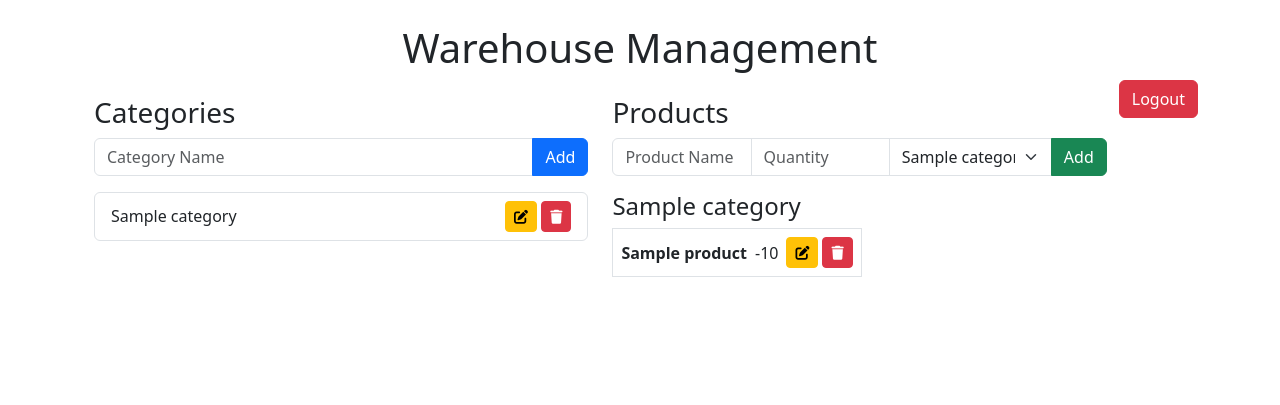
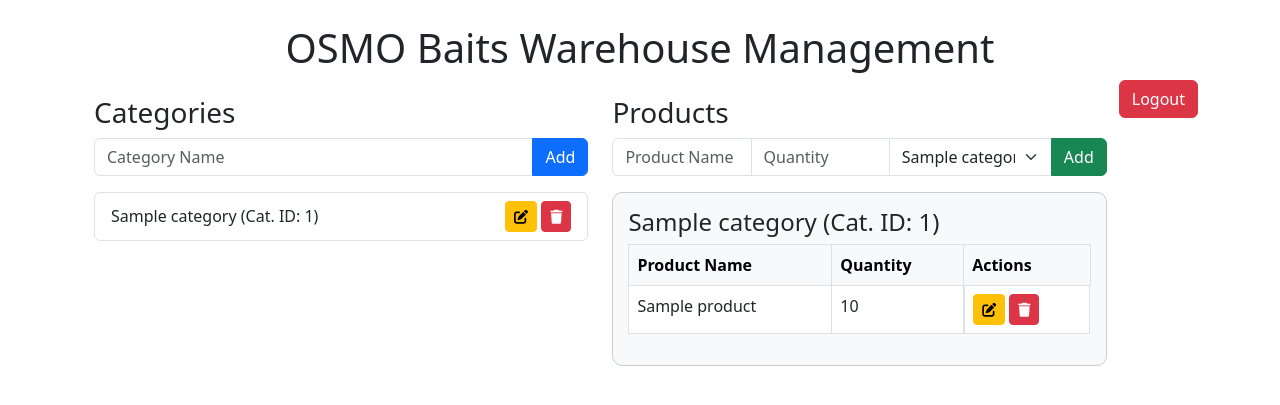
Before and after one commit to Osmobaits/Osmo-warehouse, a Flask app: page / in a window 1280 px wide. Shown: the top 405 px of the page. Run offline with Flask 3, Linux system fonts and the light colour scheme; the visitor is signed in with stand-in values (Sample User, id 1); tables that the repository leaves empty hold one stand-in row (values such as "Sample post"); some libraries are stand-ins or nearby versions.

Commit message:
Opis wprowadzonych zmian

```diff
--- a/app.py
+++ b/app.py
@@ -55,7 +55,7 @@ def logout():
 @app.route("/categories", methods=["GET"])
 def get_categories():
     categories = Category.query.all()
-    return jsonify([{"id": c.id, "name": c.name} for c in categories])
+    return jsonify([{"id": c.id, "name": f"{c.name} (Cat. ID: {c.id})"} for c in categories])
 
 # 📌 Pobieranie produktów pogrupowanych według kategorii
 @app.route("/products", methods=["GET"])
@@ -64,7 +64,7 @@ def get_products():
     products_by_category = {}
 
     for category in categories:
-        products_by_category[category.name] = [
+        products_by_category[f"{category.name} (Cat. ID: {category.id})"] = [
             {"id": p.id, "name": p.name, "quantity": p.quantity, "category_id": p.category_id}
             for p in category.products
         ]
--- a/templates/index.html
+++ b/templates/index.html
@@ -6,6 +6,15 @@
     <title>Warehouse Management</title>
     <link href="https://cdn.jsdelivr.net/npm/bootstrap@5.3.0/dist/css/bootstrap.min.css" rel="stylesheet">
     <script src="https://kit.fontawesome.com/a076d05399.js" crossorigin="anonymous"></script>
+    <style>
+        .category-container {
+            margin-bottom: 30px; /* Większy odstęp między kategoriami */
+            padding: 15px;
+            border: 1px solid #ccc;
+            border-radius: 10px;
+            background-color: #f8f9fa;
+        }
+    </style>
 </head>
 <body class="container mt-4">
 
@@ -23,7 +32,7 @@
             </div>
         </div>
     {% else %}
-        <h1 class="text-center">Warehouse Management</h1>
+        <h1 class="text-center">OSMO Baits Warehouse Management</h1>
         <button class="btn btn-danger float-end" onclick="logout()">Logout</button>
 
         <div class="row mt-4">
@@ -75,63 +84,104 @@
             const response = await fetch('/products');
             const productsByCategory = await response.json();
             document.getElementById('product-list').innerHTML = Object.keys(productsByCategory).map(category => `
+                <div class="category-container">
                     <h4>${category}</h4>
-                <div class="d-flex flex-wrap gap-2">
+                    <table class="table table-bordered">
+                        <thead class="table-light">
+                            <tr>
+                                <th>Product Name</th>
+                                <th>Quantity</th>
+                                <th>Actions</th>
+                            </tr>
+                        </thead>
+                        <tbody>
                             ${productsByCategory[category].map(p => `
-                        <div class="border p-2 d-flex align-items-center">
-                            <strong class="me-2">${p.name}</strong> - <span class="me-2">${p.quantity}</span>
-                            <div class="d-flex gap-1">
+                                <tr>
+                                    <td>${p.name}</td>
+                                    <td>${p.quantity}</td>
+                                    <td class="d-flex gap-1">
                                         <button class="btn btn-sm btn-warning" onclick="editProduct(${p.id}, '${encodeURIComponent(p.name)}', ${p.quantity}, ${p.category_id})">
                                             <i class="fas fa-edit"></i>
                                         </button>
                                         <button class="btn btn-sm btn-danger" onclick="deleteProduct(${p.id})">
                                             <i class="fas fa-trash"></i>
                                         </button>
-                            </div>
-                        </div>`
-                    ).join('')}
+                                    </td>
+                                </tr>
+                            `).join('')}
+                        </tbody>
+                    </table>
                 </div>
             `).join('');
         }
 
-        async function editProduct(id, name, quantity, categoryId) {
-            const newName = prompt("Edit product name:", decodeURIComponent(name));
-            const newQuantity = prompt("Edit quantity:", quantity);
+        async function addCategory() {
+            const name = document.getElementById('category-name').value;
+            if (!name) return alert("Category name cannot be empty!");
+            await fetch('/category', {
+                method: 'POST',
+                headers: { 'Content-Type': 'application/json' },
+                body: JSON.stringify({ name })
+            });
+            document.getElementById('category-name').value = "";
+            fetchCategories();
+        }
 
-            // Pobierz listę kategorii
-            const response = await fetch('/categories');
-            const categories = await response.json();
-
-            // Utwórz listę rozwijaną dla kategorii
-            let categoryOptions = categories.map(c => `<option value="${c.id}" ${c.id == categoryId ? 'selected' : ''}>${c.name}</option>`).join('');
-            const categorySelectHTML = `<select id="newCategorySelect" class="form-select">${categoryOptions}</select>`;
-
-            // Tworzymy okienko dialogowe do wyboru kategorii
-            const newCategoryId = prompt("Edit category (Enter ID): \n" + categories.map(c => `${c.id}: ${c.name}`).join("\n"), categoryId);
-
-            if (newName && newQuantity && newCategoryId) {
-                const response = await fetch(`/product/${id}`, {
-                    method: 'PUT',
-                    headers: { 'Content-Type': 'application/json' },
-                    body: JSON.stringify({
-                        name: newName,
-                        quantity: parseInt(newQuantity),
-                        category_id: parseInt(newCategoryId)
-                    })
-                });
-
-                if (response.ok) {
-                    fetchProducts(); // Odświeżenie listy produktów
-                } else {
-                    alert("Failed to update product.");
+        async function deleteCategory(id) {
+            if (confirm("Are you sure you want to delete this category?")) {
+                await fetch(`/category/${id}`, { method: 'DELETE' });
+                fetchCategories();
+                fetchProducts();
             }
         }
+
+        async function addProduct() {
+            const name = document.getElementById('name').value;
+            const quantity = document.getElementById('quantity').value;
+            const category_id = document.getElementById('category-select').value;
+            if (!name || !quantity || !category_id) return alert("All fields must be filled!");
+            await fetch('/product', {
+                method: 'POST',
+                headers: { 'Content-Type': 'application/json' },
+                body: JSON.stringify({ name, quantity, category_id })
+            });
+            document.getElementById('name').value = "";
+            document.getElementById('quantity').value = "";
+            fetchProducts();
         }
 
         async function deleteProduct(id) {
             if (confirm("Are you sure you want to delete this product?")) {
                 await fetch(`/product/${id}`, { method: 'DELETE' });
                 fetchProducts();
+            }
+        }
+
+        async function editProduct(id, name, quantity, categoryId) {
+            const newName = prompt("Edit product name:", decodeURIComponent(name));
+            const newQuantity = prompt("Edit quantity:", quantity);
+            const newCategoryId = prompt("Edit category ID:", categoryId);
+
+            if (newName && newQuantity && newCategoryId) {
+                await fetch(`/product/${id}`, {
+                    method: 'PUT',
+                    headers: { 'Content-Type': 'application/json' },
+                    body: JSON.stringify({ name: newName, quantity: parseInt(newQuantity), category_id: parseInt(newCategoryId) })
+                });
+
+                fetchProducts();
+            }
+        }
+
+        async function editCategory(id, name) {
+            const newName = prompt("Edit category name:", decodeURIComponent(name));
+            if (newName) {
+                await fetch(`/category/${id}`, {
+                    method: 'PUT',
+                    headers: { 'Content-Type': 'application/json' },
+                    body: JSON.stringify({ name: newName })
+                });
+                fetchCategories();
             }
         }
 
```
Lines whose indentation alone changed are shown as unchanged.
